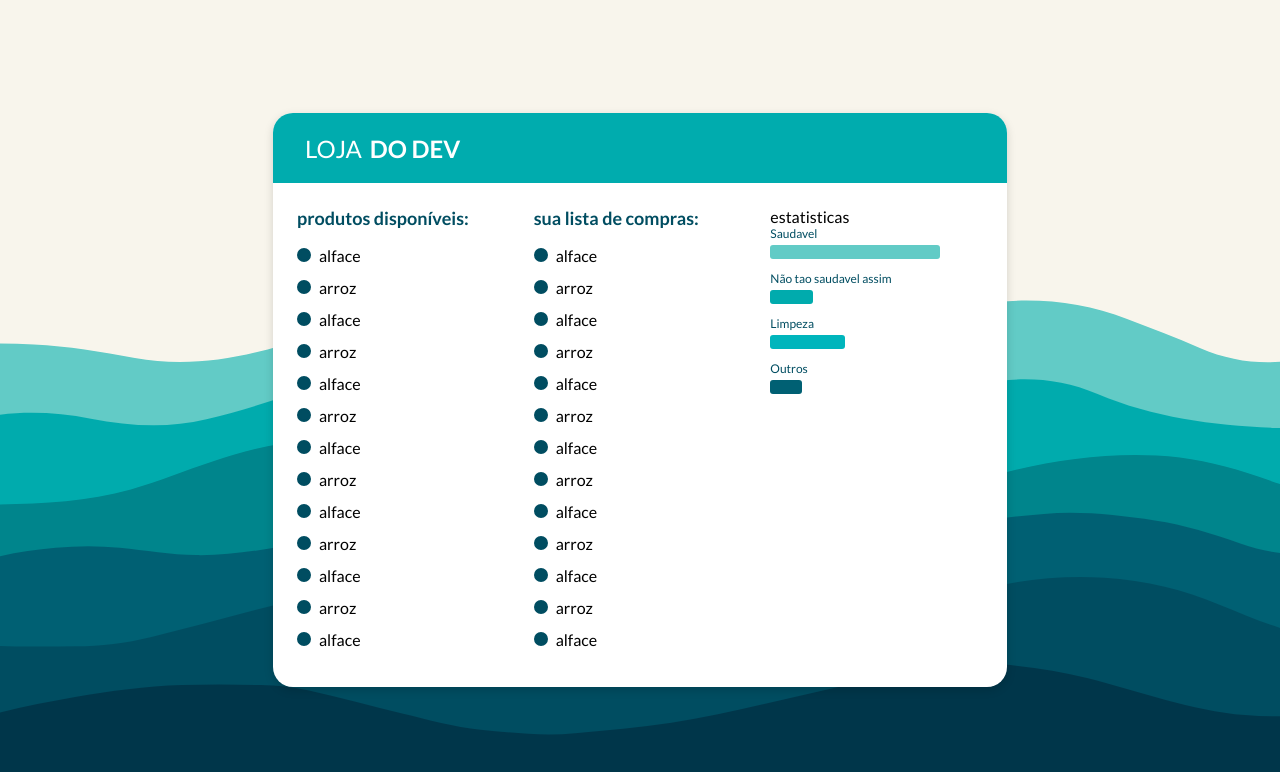
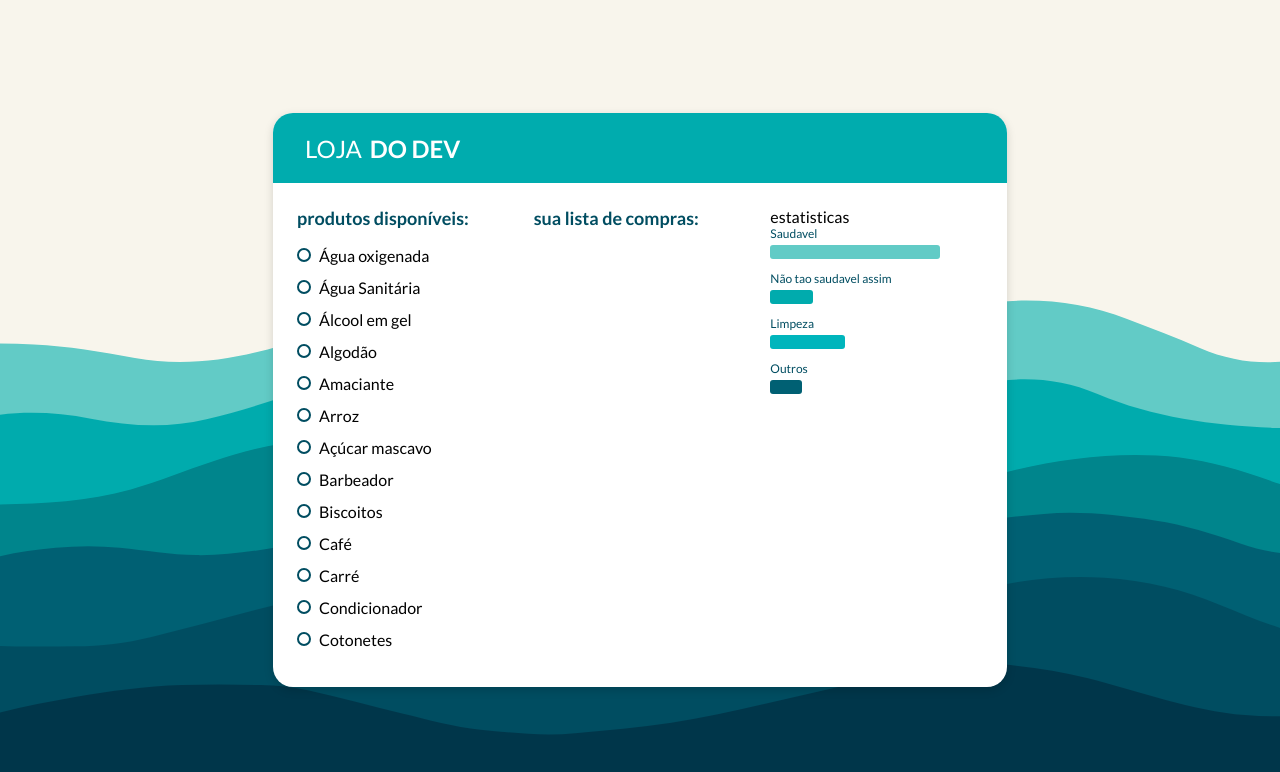
Before and after one commit to valdineiteodoro/Loja-do-Dev, a React (Create React App) app: page / in a window 1280 px wide. Shown: the top 772 px of the page. Built offline with nearby package versions, Linux system fonts and the light colour scheme.

Commit message:
add base funcionality

```diff
--- a/src/components/App/App.jsx
+++ b/src/components/App/App.jsx
@@ -1,4 +1,4 @@
-import React, {useState } from "react"
+import React, {useState,useEffect } from "react"
 import AppContainer from "../AppContainer"
 import AppHeader from "../AppHeader"
 import { Wrapper, Container} from './App.styles'
@@ -10,9 +10,31 @@ import productsMock from "../../mocks/products.json"
 
 
 function App (){
+      const colors =["#62CBC6","#00ABAD","#00B5BC","#006073","#004D61"]
+
       const [products, setProducts] = useState(productsMock.products)
+      const[selectedProducts,setSelectedProducts] =useState([])
 
-      const colors =["#62CBC6","#00ABAD","#00B5BC","#006073","#004D61"]
+        useEffect(()=>{
+          const newSelectedProducts=products
+            .filter(product => product.checked)
+
+
+        setSelectedProducts(newSelectedProducts)
+
+       },[products])
+
+      function handleToggle(id,checked,name){
+      const newProducts = products.map(product =>
+                 product.id === id
+               ? {...product,checked:!product.checked}
+               : product
+
+      )
+
+      setProducts(newProducts)
+      }
+
 
     return <Wrapper>
         <Container>
@@ -21,10 +43,12 @@ function App (){
             left={<ShoppingList
                title="Produtos disponíveis"
                products={products}
+               onToggle={handleToggle}
                />}
             middle={<ShoppingList
               title="Sua lista de compras"
-              products={products}
+              products={selectedProducts}
+              onToggle={handleToggle}
               />}
             right={<div>
                 estatisticas
--- a/src/components/ShoppingList/ShoppingList.jsx
+++ b/src/components/ShoppingList/ShoppingList.jsx
@@ -3,33 +3,24 @@ import Checkbox from "../../shered/Checkbox"
 import {Wrapper,Title,Array} from "./ShoppingList.styles"
 
 
-  function ShoppingList({title}) {
+  function ShoppingList({title,products,onToggle}) {
     return <Wrapper>
        <Title>
         {title}:
         </Title>
 
         <Array>
-       <Checkbox value={true} title="alface"/>
-       <Checkbox value={true} title="arroz"/>
-       <Checkbox value={true} title="alface"/>
-       <Checkbox value={true} title="arroz"/>
-       <Checkbox value={true} title="alface"/>
-       <Checkbox value={true} title="arroz"/>
-       <Checkbox value={true} title="alface"/>
-       <Checkbox value={true} title="arroz"/>
-       <Checkbox value={true} title="alface"/>
-       <Checkbox value={true} title="arroz"/>
-       <Checkbox value={true} title="alface"/>
-       <Checkbox value={true} title="arroz"/>
-       <Checkbox value={true} title="alface"/>
-       <Checkbox value={true} title="arroz"/>
-       <Checkbox value={true} title="alface"/>
-       <Checkbox value={true} title="arroz"/>
-
-
+       {
+        products.map(product =>
+        <Checkbox
+        value={product.checked}
+        title={product.name}
+       onClick={() => onToggle(product.id, product.checked, product.name)}
+       />
+       )
+      }
         </Array>
          </Wrapper>
-  }
+        }
 
  export default ShoppingList
```
